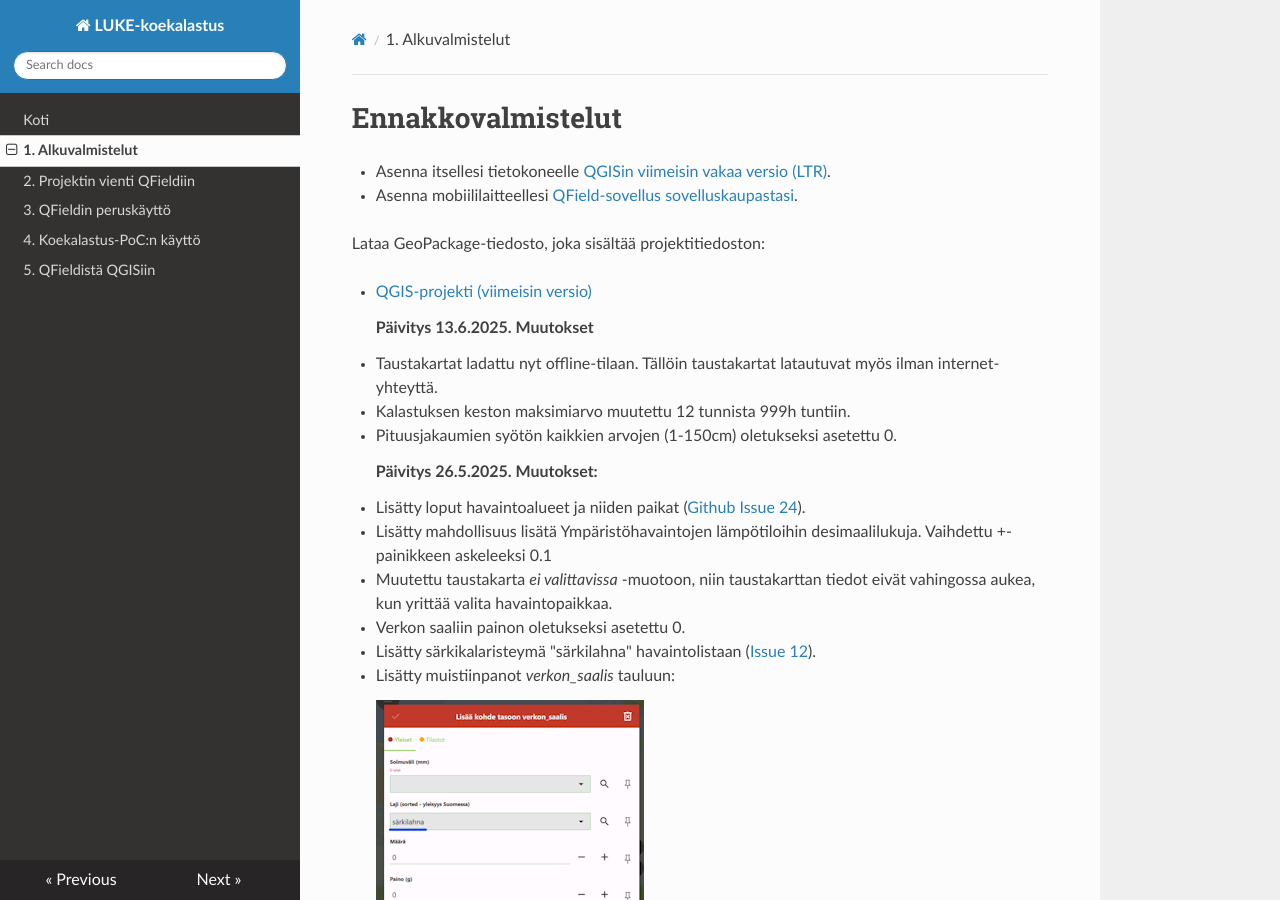
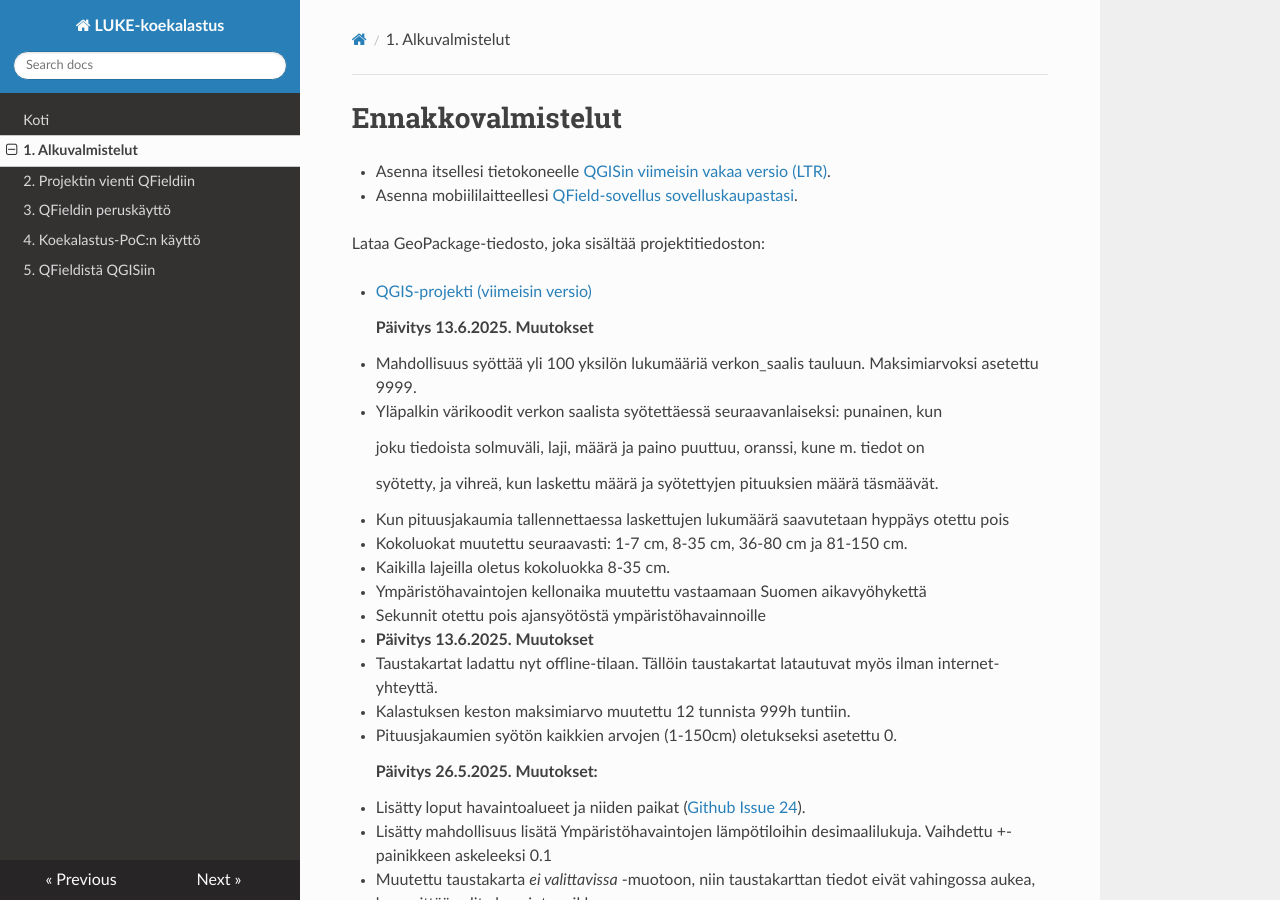
Before and after one commit to GispoCoding/luke-koekalastus, an MkDocs documentation site: the page built from docs/1_alkuvalmistelut.md, in a window 1280 px wide and 900 px high. Built offline with MkDocs 1.6.1, drawn with Linux system fonts in a browser that asks for light colours; nearby versions of some CDN libraries.

Commit message:
Päivitystiedosto ja muutokset

```diff
--- a/docs/1_alkuvalmistelut.md
+++ b/docs/1_alkuvalmistelut.md
@@ -8,6 +8,26 @@ Lataa GeoPackage-tiedosto, joka sisältää projektitiedoston:
 -   [QGIS-projekti (viimeisin versio)](https://drive.google.com/uc?export=download&id=1eDXXaWPuvdf8Gh_VLST9cFO6T7tb2N1N)
 
     **Päivitys 13.6.2025. Muutokset**
+
+-   Mahdollisuus syöttää yli 100 yksilön lukumääriä verkon_saalis tauluun. Maksimiarvoksi asetettu 9999.
+
+-   Yläpalkin värikoodit verkon saalista syötettäessä seuraavanlaiseksi: punainen, kun
+
+    joku tiedoista solmuväli, laji, määrä ja paino puuttuu, oranssi, kune m. tiedot on
+
+    syötetty, ja vihreä, kun laskettu määrä ja syötettyjen pituuksien määrä täsmäävät.
+
+-   Kun pituusjakaumia tallennettaessa laskettujen lukumäärä saavutetaan hyppäys otettu pois
+
+-   Kokoluokat muutettu seuraavasti: 1-7 cm, 8-35 cm, 36-80 cm ja 81-150 cm.
+
+-   Kaikilla lajeilla oletus kokoluokka 8-35 cm.
+
+-   Ympäristöhavaintojen kellonaika muutettu vastaamaan Suomen aikavyöhykettä
+
+-   Sekunnit otettu pois ajansyötöstä ympäristöhavainnoille
+
+-   **Päivitys 13.6.2025. Muutokset**
 
 -   Taustakartat ladattu nyt offline-tilaan. Tällöin taustakartat latautuvat myös ilman internet-yhteyttä.
 
```
Also changed, not shown: docs/5_qfieldista_qgisiin.md (+2 -2 lines).
